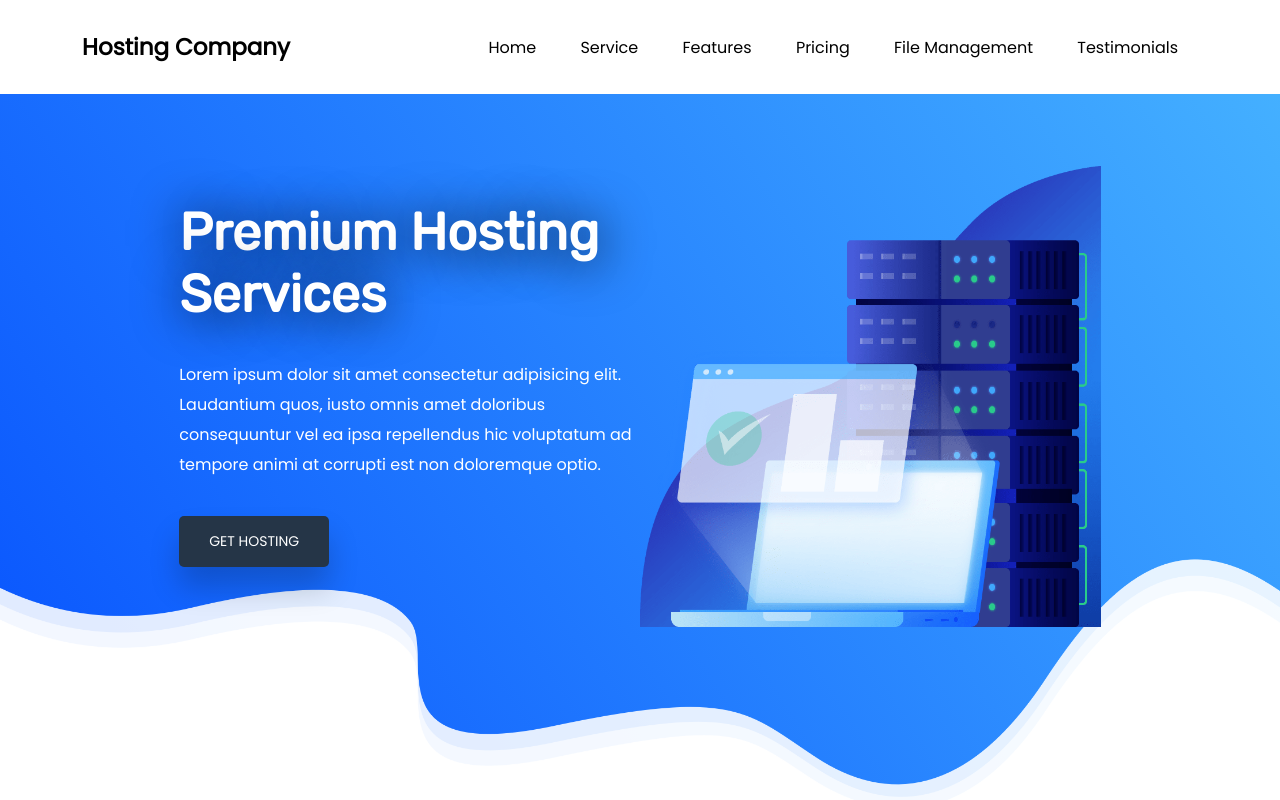
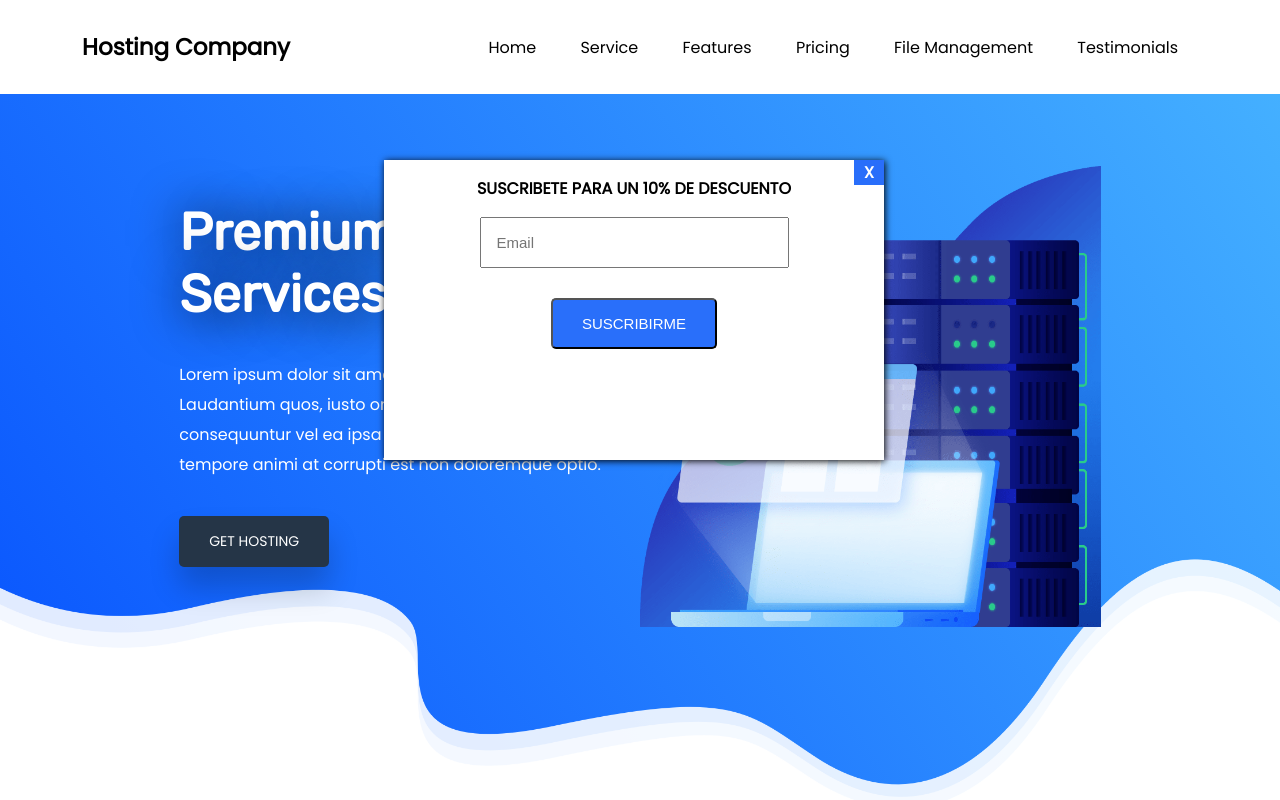
Before and after one commit to Steven10695/Hosting, a plain HTML site: page index.html in a window 1280 px wide. Shown: the top 800 px of the page. Drawn offline with nearby package versions, Linux system fonts and the light colour scheme.

Commit message:
POPUP DSCTO

```diff
--- a/estilos.css
+++ b/estilos.css
@@ -723,3 +723,50 @@ footer .redes li{
 footer .redes i{
   font-size: 27px;
 }
+
+/* POPUP */
+
+.popup{
+  position: fixed;
+  top: 20%;
+  left: 30%;
+  width: 500px;
+  height: 300px;
+  background: #fff;
+  box-shadow: 1px 1px 7px #000;
+  text-align: center;
+}
+
+.popup p{
+  color: #000;
+  font-weight: bold;
+}
+
+.popup input[type="submit"]{
+  display: block;
+  width: 166px;
+  margin: auto;
+  margin-top: 30px;
+  background: #296ffa;
+  padding: 15px;
+  color: #fff;
+  font-size: 15px;
+  border-radius: 5px;
+}
+
+.popup input[type="text"]{
+  padding: 15px;
+  font-size: 15px;
+  width: 55%;
+}
+
+.popup .cerrar{
+  position: absolute;
+  top: -16px;
+  right: 0px;
+  color: #fff;
+  background: #296efa;
+  width: 30px;
+  cursor: pointer;
+
+}
--- a/index.html
+++ b/index.html
@@ -391,7 +391,21 @@
         </div>
     </footer>
 
+    <div class="popup">
+        <p>SUSCRIBETE PARA UN 10% DE DESCUENTO</p>
+        <form action="">
+            <input type="text" placeholder="Email">
+            <input type="submit" value="SUSCRIBIRME">
+            <p class="cerrar">X</p>
+        </form>
+    </div>
 
 
+    <script
+    src="https://code.jquery.com/jquery-3.4.1.min.js"
+    integrity="sha256-CSXorXvZcTkaix6Yvo6HppcZGetbYMGWSFlBw8HfCJo="
+    crossorigin="anonymous"></script>
+
+    <script src="script.js"></script>
 </body>
 </html>
```
